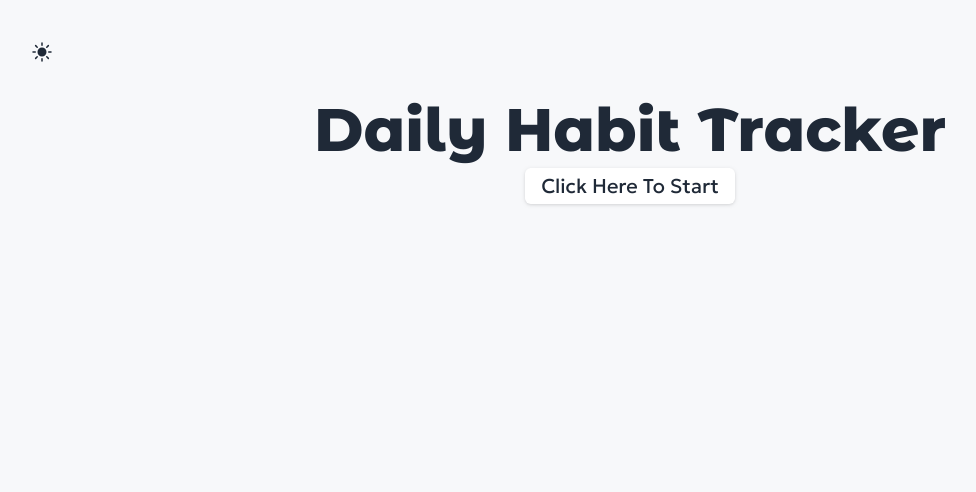
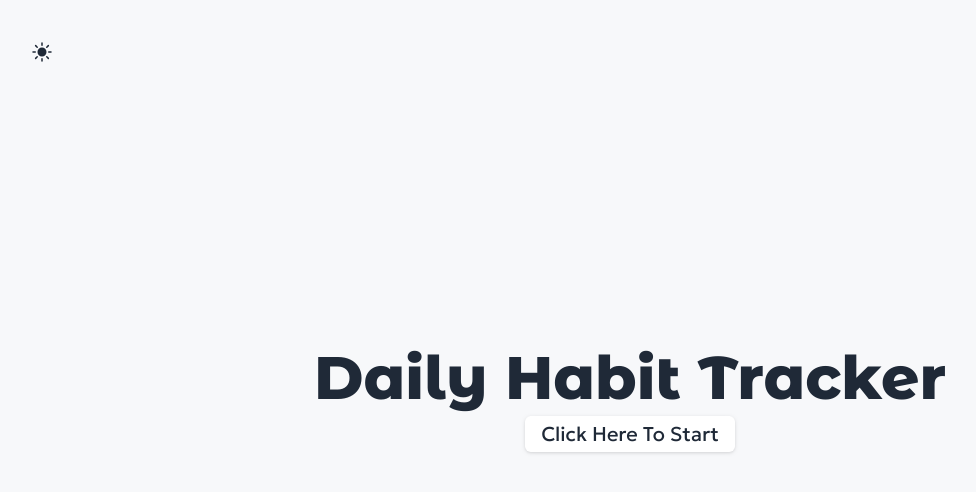
Before and after one commit to b14tz/habitual, a React (Vite) app in the folder client/: page / in a window 1280 px wide. Shown: the top 492 px of the page, without its empty margins (10-986 px from the left). Built offline with nearby package versions, Linux system fonts and the light colour scheme; no server answers.

Commit message:
removed unneccesary styles to landing page when logged out

```diff
--- a/client/src/pages/Home.jsx
+++ b/client/src/pages/Home.jsx
@@ -5,7 +5,7 @@
 
 export default function Home({isLoggedIn, setSetUpModal}) {
   return (
-    <div className="flex w-full h-full justify-center items-center mt-[100px]">
+    <div className="flex w-full h-screen justify-center items-center">
         <section className="flex flex-col items-center w-full">
           {
             isLoggedIn?
```
